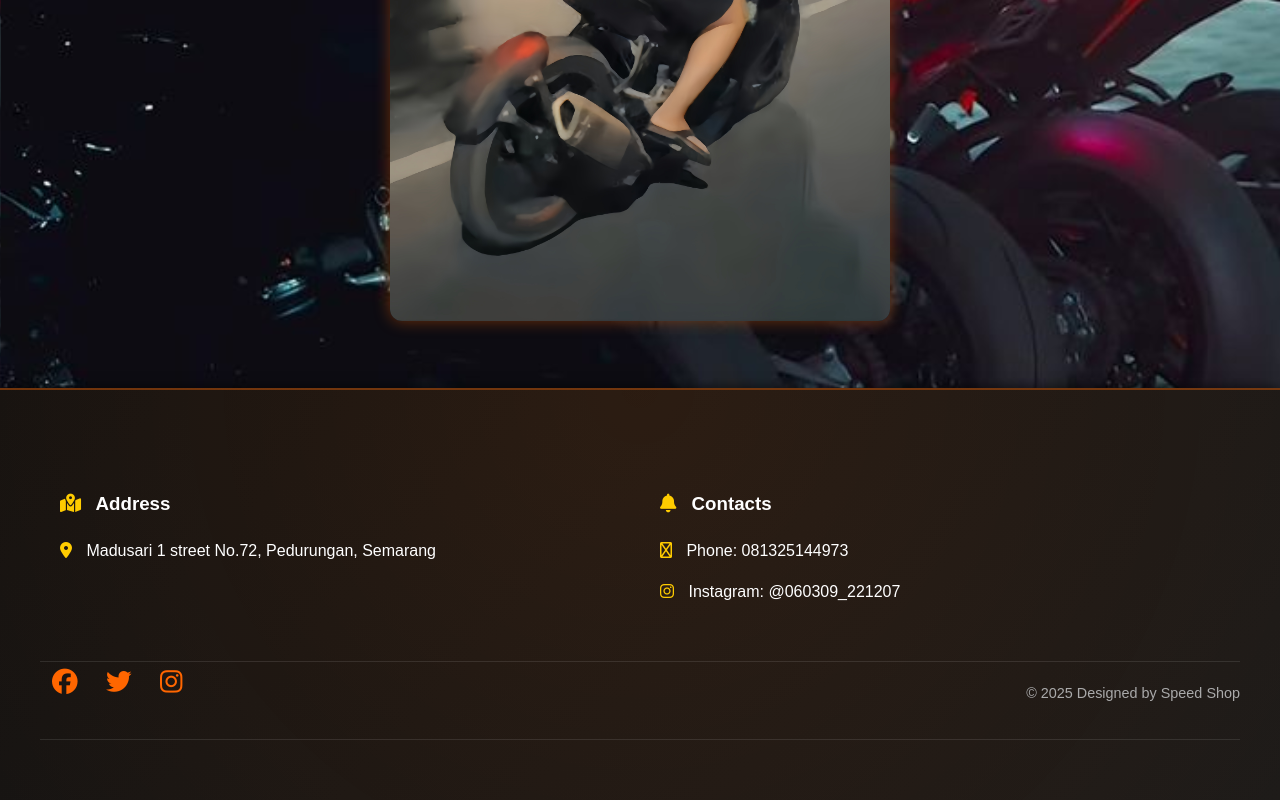
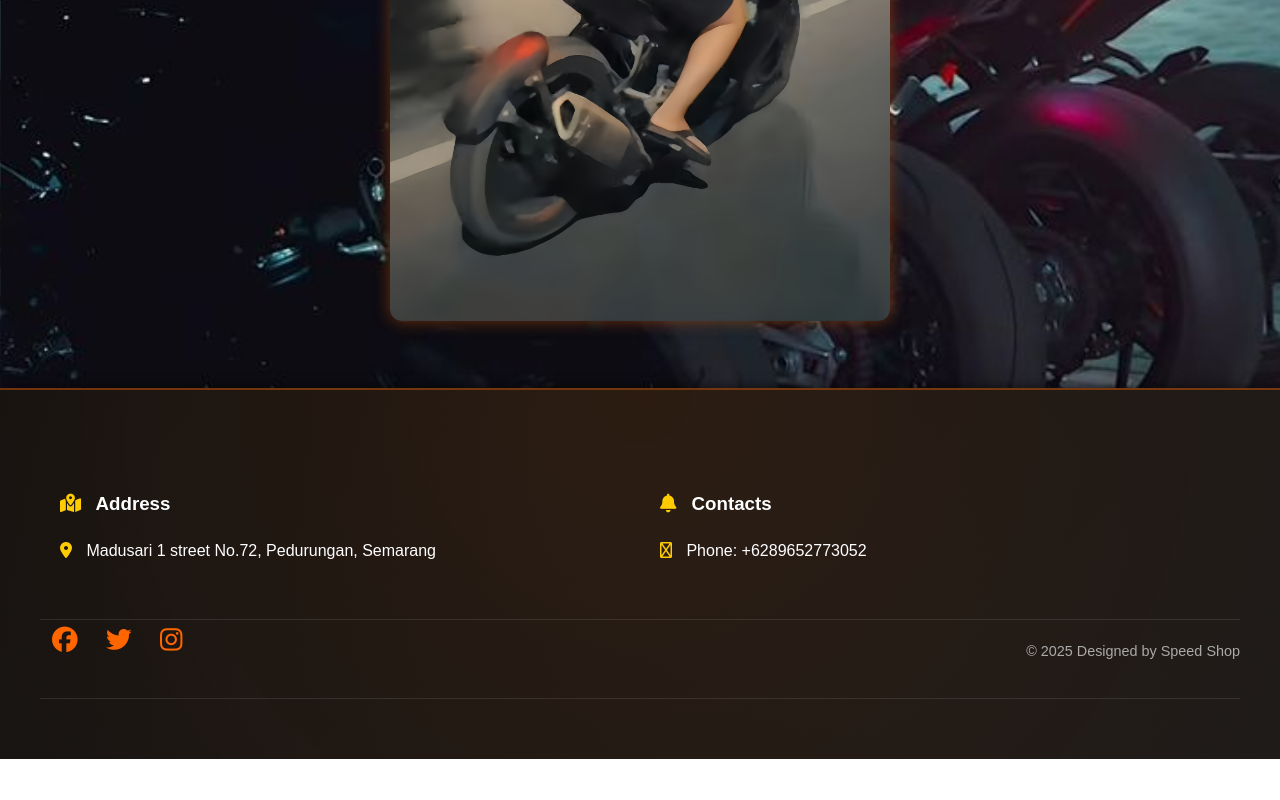
Before and after one commit to molvore30/speed-shop, a plain HTML site: page aboutus.html in a window 1280 px wide. Shown: the part 1266-2066 px from the top of the page. After the commit the page ends 2025 px from the top, so only its background shows below. Drawn offline with nearby package versions, Linux system fonts and the light colour scheme.

Commit message:
Update aboutus.html

```diff
--- a/aboutus.html
+++ b/aboutus.html
@@ -58,8 +58,7 @@
       </div>
       <div class="right-footer">
         <h3 class="info-right"><i class="fa-solid fa-bell"></i> Contacts</h3>
-        <p class="info-right"><i class="fa-regular fa-phone"></i> Phone: 081325144973</p>
-        <p class="info-right"><i class="fa-brands fa-instagram"></i> Instagram: @060309_221207</p>
+        <p class="info-right"><i class="fa-regular fa-phone"></i> Phone: +6289652773052</p>
       </div>
     </div>
     <div class="main-footer">
```
